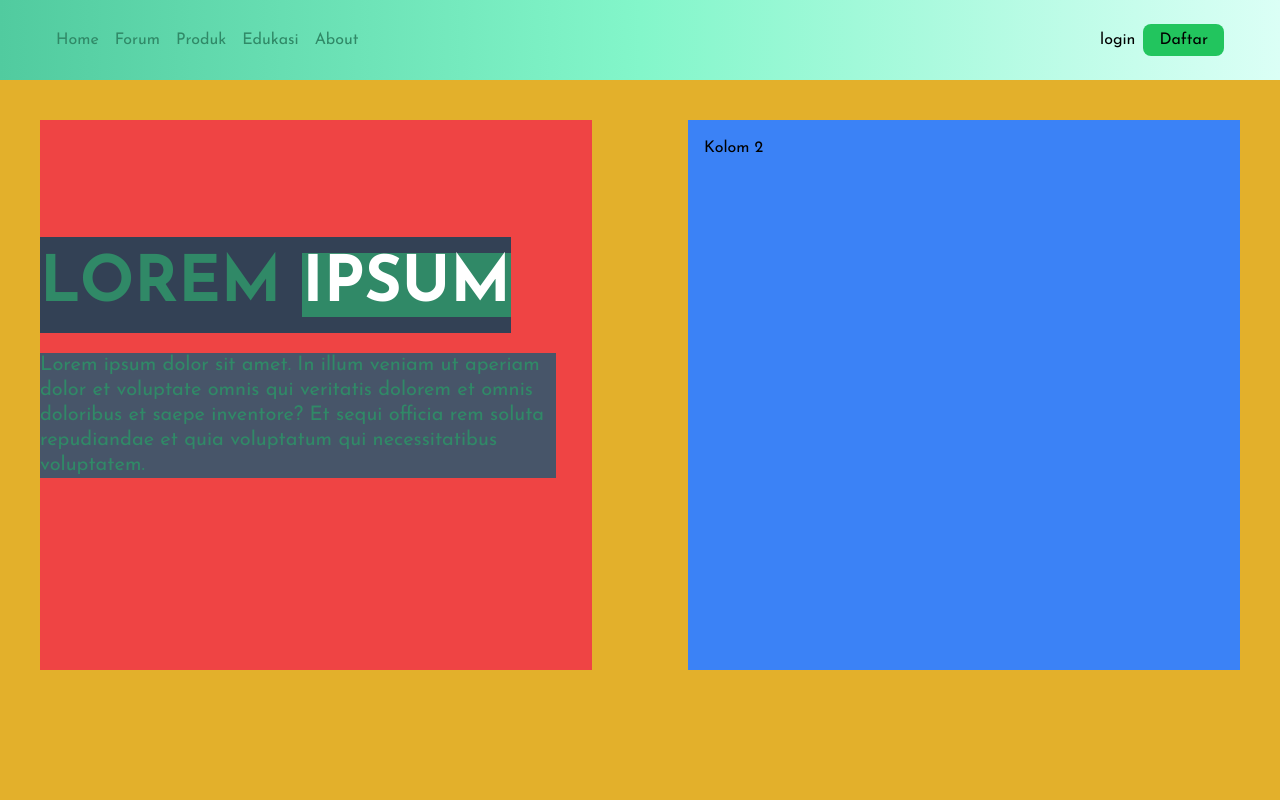
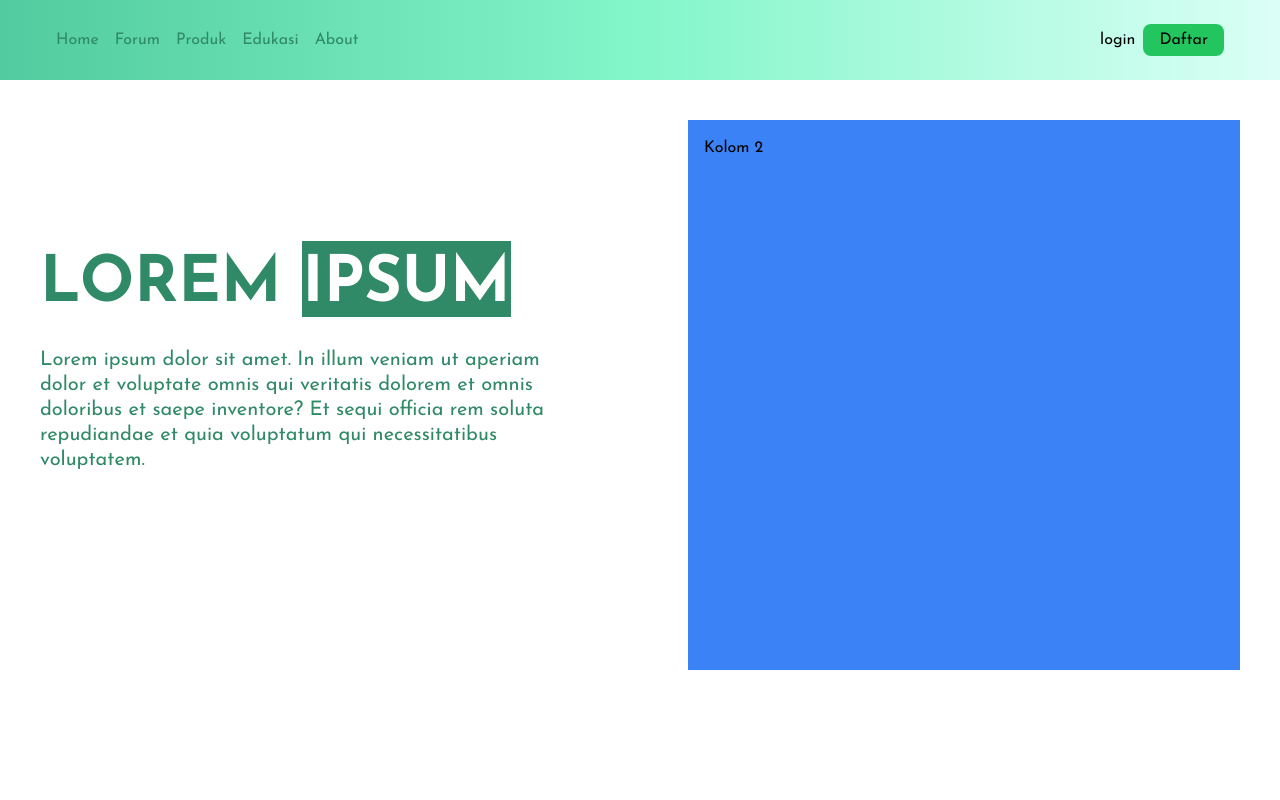
Before and after one commit to auliarahman789/ornatredec, a Next.js app: page / in a window 1280 px wide. Shown: the top 800 px of the page. Built offline with nearby package versions, Linux system fonts and the light colour scheme.

Commit message:
componen homepage grid kiri done

```diff
--- a/src/app/components/homepage/home.tsx
+++ b/src/app/components/homepage/home.tsx
@@ -2,22 +2,21 @@ import React from "react";
 
 function Home() {
   return (
-    <div className="flex flex-col h-screen bg-[#E3B02B]">
+    <div className="flex flex-col h-screen bg-white">
       <div className="grid grid-cols-2 gap-4">
-        <div className="bg-red-500 m-10 h-[550px] text-[64px] font-bold">
-          <div className="mt-[117px] inline-block bg-slate-700">
-            <span className="text-[#308967]">LOREM</span>{" "}
-            <span className="bg-[#308967] text-white">IPSUM</span>
+        <div className="m-10 h-[550px]">
+          <div className="mt-[117px] inline-block font-bold text-[64px]">
+            <span className="text-[#308967]">LOREM </span>
+            <span className="bg-[#308967] text-white pt-3">IPSUM</span>
           </div>
-          <div className=" bg-slate-600 text-[#308967] me-9">
-            <p className="text-[20px] mt-[20px] leading-tight font-normal">
+          <div className="text-[#308967] me-9">
+            <p className="text-[20px] mt-[15px] leading-tight font-normal">
               Lorem ipsum dolor sit amet. In illum veniam ut aperiam dolor et
               voluptate omnis qui veritatis dolorem et omnis doloribus et saepe
               inventore? Et sequi officia rem soluta repudiandae et quia
               voluptatum qui necessitatibus voluptatem.
             </p>
           </div>
-          <div></div>
         </div>
         <div className="bg-blue-500 h-[550px] m-10 p-4">Kolom 2</div>
       </div>
```
